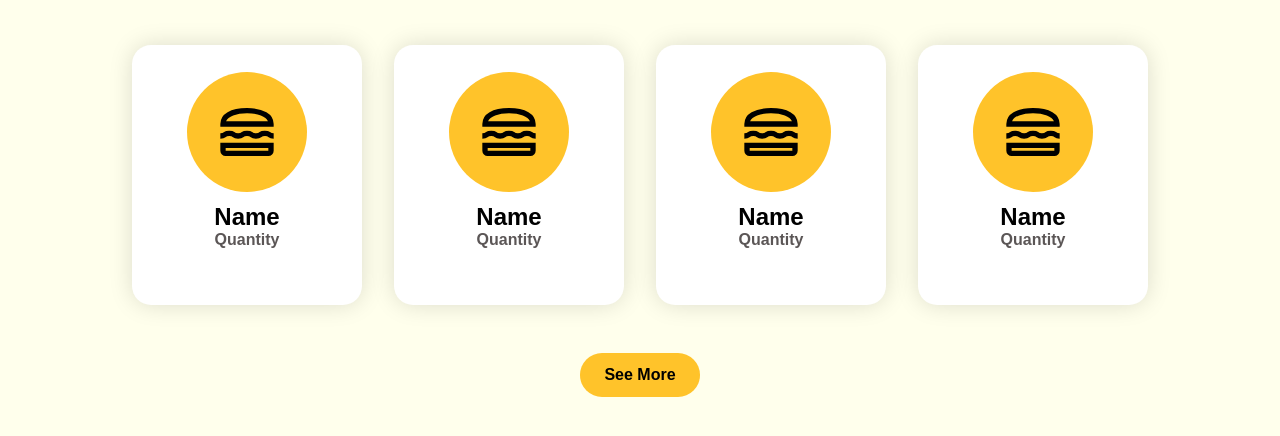
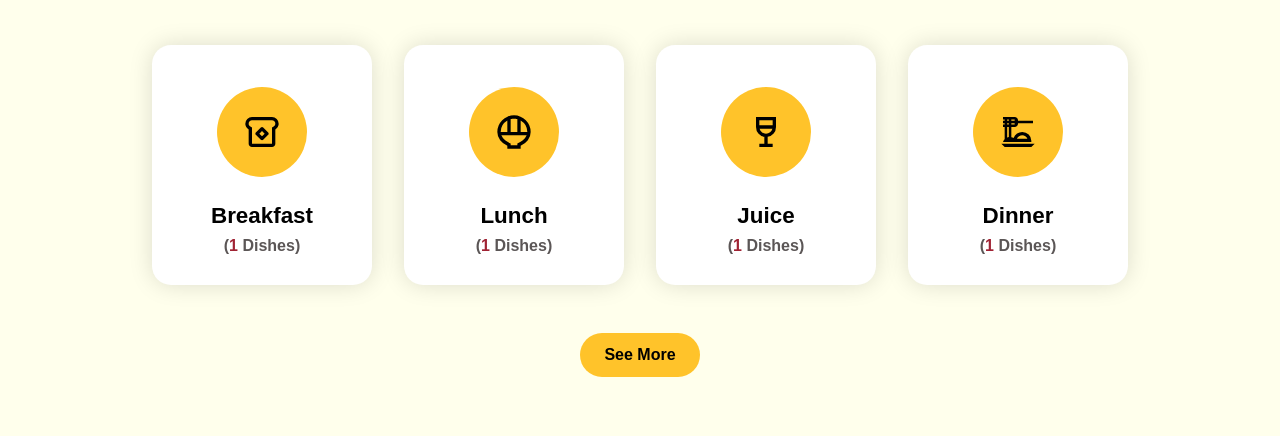
Before and after one commit to mushfiqur2002/restaurant-3, a plain HTML site: page index.html in a window 1280 px wide. Shown: the part 638-1074 px from the top of the page. Drawn offline with Linux system fonts and the light colour scheme.

Commit message:
add category

```diff
--- /dev/null
+++ b/category.js
@@ -0,0 +1,50 @@
+let categoryCon = document.querySelector('.boxContainer');
+let currentPage = window.location.pathname.split("/").pop();
+let categoryArr = [];
+
+async function fetchData() {
+    try {
+        const res = await fetch('data.json');
+        const datas = await res.json();
+        fliterCategory(datas)
+
+    } catch (err) {
+        console.log(err);
+    }
+}
+// fliter category
+function fliterCategory(data){
+    let types = data.reduce((acc, item) => {
+        let existingCategory = acc.find(category => category.type === item.type);
+        if (existingCategory) {
+            existingCategory.count += 1;  // Increment the count of items in that category
+        } else {
+            acc.push({ type: item.type, count: 1, svg: item.svgIcon });
+        }
+        return acc;
+    }, []);
+    displayCategory(types)
+}
+
+// show card
+function displayCategory(items) {
+    let selectItem = items;
+    if(currentPage === 'index.html' || currentPage ===""){
+        selectItem = items.slice(0,4);
+    }
+    let element = selectItem.map(function(item){
+        return `<div class="card">
+                    <div class="image center">
+                        ${item.svg}
+                    </div>
+                    <div class="info center" style="flex-direction: column;">
+                        <p>${item.type}</p>
+                        <p>(<strong style="color:#A02334;font-weight: bolder">${item.count}</strong> dishes)</p>
+                    </div>
+                </div>`
+    }).join('')
+    categoryCon.innerHTML = element;
+}
+
+// Fetch data and populate categoryArr
+fetchData();
--- a/data.json
+++ b/data.json
@@ -6,7 +6,8 @@
         "image": "https://example.com/images/classic-breakfast.jpg",
         "price": 9.99,
         "type": "Breakfast",
-        "star": 4.5
+        "star": 4.5,
+        "svgIcon":"<svg xmlns=\"http://www.w3.org/2000/svg\" height=\"24px\" viewBox=\"0 -960 960 960\" width=\"24px\"><path d=\"M240-120q-33 0-56.5-23.5T160-200v-342q-37-22-58.5-58.5T80-680q0-66 47-113t113-47h480q66 0 113 47t47 113q0 43-21.5 79.5T800-542v342q0 33-23.5 56.5T720-120H240Zm0-80h480v-388l40-24q18-11 29-29t11-39q0-33-23.5-56.5T720-760H240q-33 0-56.5 23.5T160-680q0 22 10.5 40.5T200-610l40 22v388Zm212-92q12 11 28.5 11t27.5-11l120-120q12-12 12-28.5T628-468L508-588q-11-12-27.5-12T452-588L332-468q-11 11-11 27.5t11 28.5l120 120Zm28-84-64-64 64-64 64 64-64 64Zm0-104Z\"/></svg>"
     },
     {
         "id": 2,
@@ -15,7 +16,8 @@
         "image": "https://example.com/images/chicken-caesar-salad.jpg",
         "price": 12.99,
         "type": "Lunch",
-        "star": 4.7
+        "star": 4.7,
+        "svgIcon":"<svg xmlns=\"http://www.w3.org/2000/svg\" height=\"24px\" viewBox=\"0 -960 960 960\" width=\"24px\"><path d=\"M320-80v-70q-105-42-172.5-130T80-480q0-83 31.5-156T197-763q54-54 127-85.5T480-880q83 0 156 31.5T763-763q54 54 85.5 127T880-480q0 112-67.5 200T640-150v70H320Zm80-400h160v-310q-20-5-40-7.5t-40-2.5q-20 0-40 2.5t-40 7.5v310Zm-240 0h160v-277q-75 43-117.5 117T160-480Zm480 0h160q0-86-42.5-160T640-757v277ZM400-160h160v-44q72-29 133-76.5T784-400H176q30 72 91 119.5T400-204v44Zm0 0h160-160Z\"/></svg>"
     },
     {
         "id": 3,
@@ -24,7 +26,8 @@
         "image": "https://example.com/images/mango-smoothie.jpg",
         "price": 5.99,
         "type": "Juice",
-        "star": 4.8
+        "star": 4.8,
+        "svgIcon":"<svg xmlns=\"http://www.w3.org/2000/svg\" height=\"24px\" viewBox=\"0 -960 960 960\" width=\"24px\"><path d=\"M320-120v-80h120v-164q-86-14-143-80t-57-156v-240h480v240q0 90-57 156t-143 80v164h120v80H320Zm160-320q56 0 98-34t56-86H326q14 52 56 86t98 34ZM320-640h320v-120H320v120Zm160 200Z\"/></svg>"
     },
     {
         "id": 4,
@@ -33,7 +36,8 @@
         "image": "https://example.com/images/grilled-salmon.jpg",
         "price": 18.99,
         "type": "Dinner",
-        "star": 4.6
+        "star": 4.6,
+        "svgIcon":"<svg xmlns=\"http://www.w3.org/2000/svg\" height=\"24px\" viewBox=\"0 -960 960 960\" width=\"24px\"><path d=\"m160-120-80-80h800l-80 80H160Zm-40-120q6-18 16-34t24-30v-296h-40v-60h40v-30h-40v-60h40v-30h-40v-60h280q33 0 56.5 23.5T480-760v10h360v60H480v10q0 33-23.5 56.5T400-600h-80v244q14 2 28 6t26 12q26-65 83-103.5T583-480q90 0 153.5 61.5T800-268v28H120Zm334-80h252q-17-36-50-58t-73-22q-42 0-77 21t-52 59ZM320-750h80v-30h-80v30Zm0 90h80v-30h-80v30Zm-100-90h40v-30h-40v30Zm0 90h40v-30h-40v30Zm0 314q10-5 19.5-7.5T260-358v-242h-40v254Zm360 26Z\"/></svg>"
     },
     {
         "id": 5,
@@ -42,6 +46,27 @@
         "image": "https://example.com/images/lava-cake.jpg",
         "price": 7.99,
         "type": "Dessert",
-        "star": 4.9
+        "star": 4.9,
+        "svgIcon":"<svg xmlns=\"http://www.w3.org/2000/svg\" height=\"24px\" viewBox=\"0 -960 960 960\" width=\"24px\" ><path d=\"M160-80q-17 0-28.5-11.5T120-120v-200q0-33 23.5-56.5T200-400v-160q0-33 23.5-56.5T280-640h160v-58q-18-12-29-29t-11-41q0-15 6-29.5t18-26.5l56-56 56 56q12 12 18 26.5t6 29.5q0 24-11 41t-29 29v58h160q33 0 56.5 23.5T760-560v160q33 0 56.5 23.5T840-320v200q0 17-11.5 28.5T800-80H160Zm120-320h400v-160H280v160Zm-80 240h560v-160H200v160Zm80-240h400-400Zm-80 240h560-560Zm560-240H200h560Z\"/></svg>"
+    },
+    {
+        "id": 5,
+        "name": "Chocolate Lava Cake",
+        "description": "A warm chocolate cake with a molten center, served with vanilla ice cream.",
+        "image": "https://example.com/images/lava-cake.jpg",
+        "price": 7.99,
+        "type": "Dessert",
+        "star": 4.9,
+        "svgIcon":"<svg xmlns=\"http://www.w3.org/2000/svg\" height=\"24px\" viewBox=\"0 -960 960 960\" width=\"24px\" ><path d=\"M160-80q-17 0-28.5-11.5T120-120v-200q0-33 23.5-56.5T200-400v-160q0-33 23.5-56.5T280-640h160v-58q-18-12-29-29t-11-41q0-15 6-29.5t18-26.5l56-56 56 56q12 12 18 26.5t6 29.5q0 24-11 41t-29 29v58h160q33 0 56.5 23.5T760-560v160q33 0 56.5 23.5T840-320v200q0 17-11.5 28.5T800-80H160Zm120-320h400v-160H280v160Zm-80 240h560v-160H200v160Zm80-240h400-400Zm-80 240h560-560Zm560-240H200h560Z\"/></svg>"
+    },
+    {
+        "id": 6,
+        "name": "Chocolate Lava Cake",
+        "description": "A warm chocolate cake with a molten center, served with vanilla ice cream.",
+        "image": "https://example.com/images/lava-cake.jpg",
+        "price": 7.99,
+        "type": "Dessert",
+        "star": 4.9,
+        "svgIcon":"<svg xmlns=\"http://www.w3.org/2000/svg\" height=\"24px\" viewBox=\"0 -960 960 960\" width=\"24px\" ><path d=\"M160-80q-17 0-28.5-11.5T120-120v-200q0-33 23.5-56.5T200-400v-160q0-33 23.5-56.5T280-640h160v-58q-18-12-29-29t-11-41q0-15 6-29.5t18-26.5l56-56 56 56q12 12 18 26.5t6 29.5q0 24-11 41t-29 29v58h160q33 0 56.5 23.5T760-560v160q33 0 56.5 23.5T840-320v200q0 17-11.5 28.5T800-80H160Zm120-320h400v-160H280v160Zm-80 240h560v-160H200v160Zm80-240h400-400Zm-80 240h560-560Zm560-240H200h560Z\"/></svg>"
     }
 ]
--- a/index.html
+++ b/index.html
@@ -75,42 +75,7 @@
                 <h1 class="title">our categorys</h1>
             </div>
             <div class="boxContainer center">
-                <div class="card">
-                    <div class="image center">
-                        <svg xmlns="http://www.w3.org/2000/svg" height="24px" viewBox="0 -960 960 960" width="24px" fill="#e8eaed"><path d="M160-120q-33 0-56.5-23.5T80-200v-120h800v120q0 33-23.5 56.5T800-120H160Zm0-120v40h640v-40H160Zm320-180q-36 0-57 20t-77 20q-56 0-76-20t-56-20q-36 0-57 20t-77 20v-80q36 0 57-20t77-20q56 0 76 20t56 20q36 0 57-20t77-20q56 0 77 20t57 20q36 0 56-20t76-20q56 0 79 20t55 20v80q-56 0-75-20t-55-20q-36 0-58 20t-78 20q-56 0-77-20t-57-20ZM80-560v-40q0-115 108.5-177.5T480-840q183 0 291.5 62.5T880-600v40H80Zm400-200q-124 0-207.5 31T166-640h628q-23-58-106.5-89T480-760Zm0 520Zm0-400Z"/></svg>
-                    </div>
-                    <div class="info center" style="flex-direction: column;">
-                        <p>name</p>
-                        <p>quantity</p>
-                    </div>
-                </div>
-                <div class="card">
-                    <div class="image center">
-                        <svg xmlns="http://www.w3.org/2000/svg" height="24px" viewBox="0 -960 960 960" width="24px" fill="#e8eaed"><path d="M160-120q-33 0-56.5-23.5T80-200v-120h800v120q0 33-23.5 56.5T800-120H160Zm0-120v40h640v-40H160Zm320-180q-36 0-57 20t-77 20q-56 0-76-20t-56-20q-36 0-57 20t-77 20v-80q36 0 57-20t77-20q56 0 76 20t56 20q36 0 57-20t77-20q56 0 77 20t57 20q36 0 56-20t76-20q56 0 79 20t55 20v80q-56 0-75-20t-55-20q-36 0-58 20t-78 20q-56 0-77-20t-57-20ZM80-560v-40q0-115 108.5-177.5T480-840q183 0 291.5 62.5T880-600v40H80Zm400-200q-124 0-207.5 31T166-640h628q-23-58-106.5-89T480-760Zm0 520Zm0-400Z"/></svg>
-                    </div>
-                    <div class="info center" style="flex-direction: column;">
-                        <p>name</p>
-                        <p>quantity</p>
-                    </div>
-                </div>
-                <div class="card">
-                    <div class="image center">
-                        <svg xmlns="http://www.w3.org/2000/svg" height="24px" viewBox="0 -960 960 960" width="24px" fill="#e8eaed"><path d="M160-120q-33 0-56.5-23.5T80-200v-120h800v120q0 33-23.5 56.5T800-120H160Zm0-120v40h640v-40H160Zm320-180q-36 0-57 20t-77 20q-56 0-76-20t-56-20q-36 0-57 20t-77 20v-80q36 0 57-20t77-20q56 0 76 20t56 20q36 0 57-20t77-20q56 0 77 20t57 20q36 0 56-20t76-20q56 0 79 20t55 20v80q-56 0-75-20t-55-20q-36 0-58 20t-78 20q-56 0-77-20t-57-20ZM80-560v-40q0-115 108.5-177.5T480-840q183 0 291.5 62.5T880-600v40H80Zm400-200q-124 0-207.5 31T166-640h628q-23-58-106.5-89T480-760Zm0 520Zm0-400Z"/></svg>
-                    </div>
-                    <div class="info center" style="flex-direction: column;">
-                        <p>name</p>
-                        <p>quantity</p>
-                    </div>
-                </div>
-                <div class="card">
-                    <div class="image center">
-                        <svg xmlns="http://www.w3.org/2000/svg" height="24px" viewBox="0 -960 960 960" width="24px" fill="#e8eaed"><path d="M160-120q-33 0-56.5-23.5T80-200v-120h800v120q0 33-23.5 56.5T800-120H160Zm0-120v40h640v-40H160Zm320-180q-36 0-57 20t-77 20q-56 0-76-20t-56-20q-36 0-57 20t-77 20v-80q36 0 57-20t77-20q56 0 76 20t56 20q36 0 57-20t77-20q56 0 77 20t57 20q36 0 56-20t76-20q56 0 79 20t55 20v80q-56 0-75-20t-55-20q-36 0-58 20t-78 20q-56 0-77-20t-57-20ZM80-560v-40q0-115 108.5-177.5T480-840q183 0 291.5 62.5T880-600v40H80Zm400-200q-124 0-207.5 31T166-640h628q-23-58-106.5-89T480-760Zm0 520Zm0-400Z"/></svg>
-                    </div>
-                    <div class="info center" style="flex-direction: column;">
-                        <p>name</p>
-                        <p>quantity</p>
-                    </div>
-                </div>
+                <!-- adding by category js -->
             </div>
             <div>
                 <button class="btn">see more</button>
@@ -120,6 +85,7 @@
 
     <!-- script -->
     <script src="script.js"></script>
+    <script src="category.js"></script>
 </body>
 
 </html>
--- a/style.css
+++ b/style.css
@@ -239,8 +239,8 @@ nav .container .buttons .contactBtn .btn p {
 }
 
 #category .container .boxContainer .card {
-    width: 230px;
-    height: 260px;
+    width: 220px;
+    height: 240px;
     background: white;
     border-radius: 1.2rem;
     display: grid;
@@ -253,15 +253,15 @@ nav .container .buttons .contactBtn .btn p {
 }
 
 #category .container .boxContainer .card .image {
-    width: 120px;
-    height: 120px;
+    width: 90px;
+    height: 90px;
     border-radius: 50%;
     background: var(--primary-color);
     margin-top: 1.5rem;
 }
 #category .container .boxContainer .card .image svg{
-    width: 4rem;
-    height: 4rem;
+    width: 2.5rem;
+    height: 2.5rem;
     fill: black;
 }
 #category .container .boxContainer .card .info {
@@ -269,10 +269,12 @@ nav .container .buttons .contactBtn .btn p {
     justify-content: flex-start;
     text-transform: capitalize;
     padding-top: .5rem;
+    text-align: center;
+    gap: .5rem;
 }
 
 #category .container .boxContainer .card .info p:nth-child(1) {
-    font-size: 1.5rem;
+    font-size: 1.4rem;
     font-weight: bold;
 }
 
```
